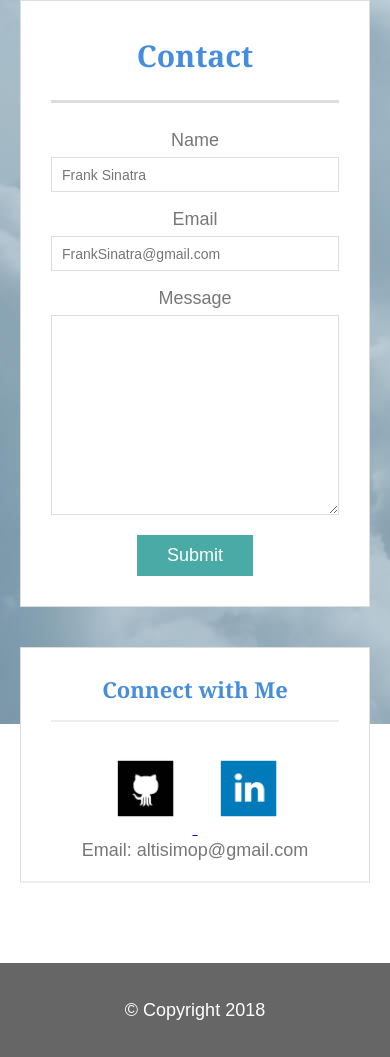
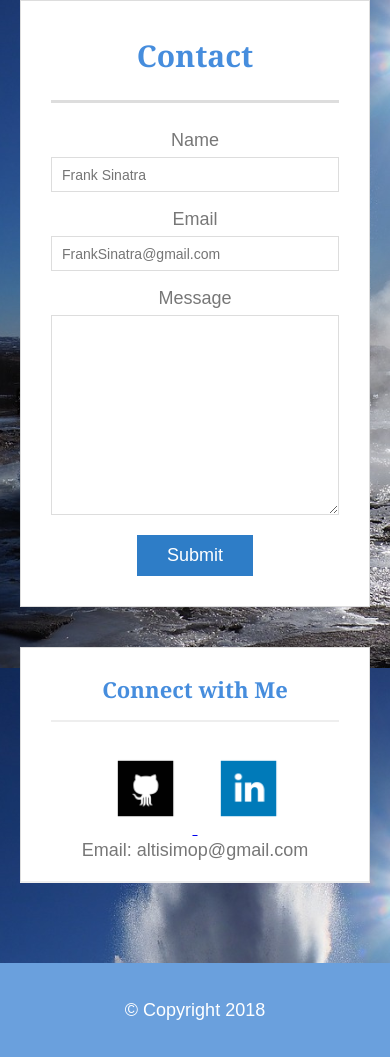
Before and after one commit to PabloJ22/Responsive-Portfolio, a plain HTML site: page contact.html in a window 390 px wide. Shown: the part 176-1233 px from the top of the page. Drawn offline with Linux system fonts and the light colour scheme.

Commit message:
made changes to BG image. changed footer % on submit button on contact page. adjusted the responsive ness of the side bar to align with the main container section. Responsiveness is even better than before.

```diff
--- a/assets/css/style.css
+++ b/assets/css/style.css
@@ -3,7 +3,9 @@
 }
 
 body {
-    background: url(../images/enterprise-cloud-building-blocks.jpg);
+    background: url(../images/geyser.jpg) no-repeat center center fixed;
+    ;
+    background-size: cover;
     background-repeat: no-repeat;
     background-attachment: fixed;
     font-size: 18px;
@@ -160,7 +162,7 @@ h2,
 /*footer*/
 
 footer {
-    background: #666;
+    background: #6aa0dd;
     color: #fff;
     padding: 30px 0;
     clear: both;
@@ -240,7 +242,7 @@ textarea {
 }
 
 input[type=submit] {
-    background: #4aaaa5;
+    background: #2e7dc7;
     border: 0 none;
     color: #fff;
     font-size: 18px;
@@ -276,9 +278,14 @@ input[type=submit] {
 
     .sidebar {
         margin-bottom: 40px;
-        width: 100%;
+        /* width: 100%; */
         float: left;
 
+    }
+
+    .sidebar {
+        max-width: 100%;
+        max-width: 650px;
     }
 
     .work {
```
Also changed, not shown: assets/images/geyser.jpg (added), assets/images/industrialClouds.jpg (added).
